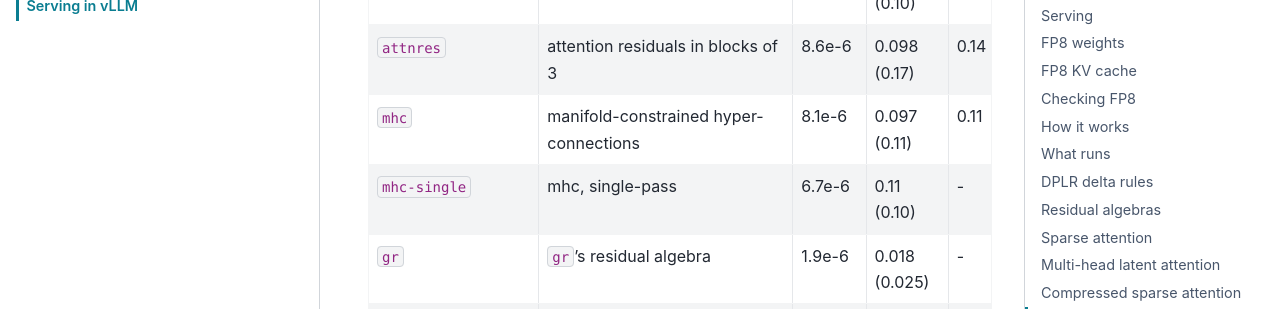
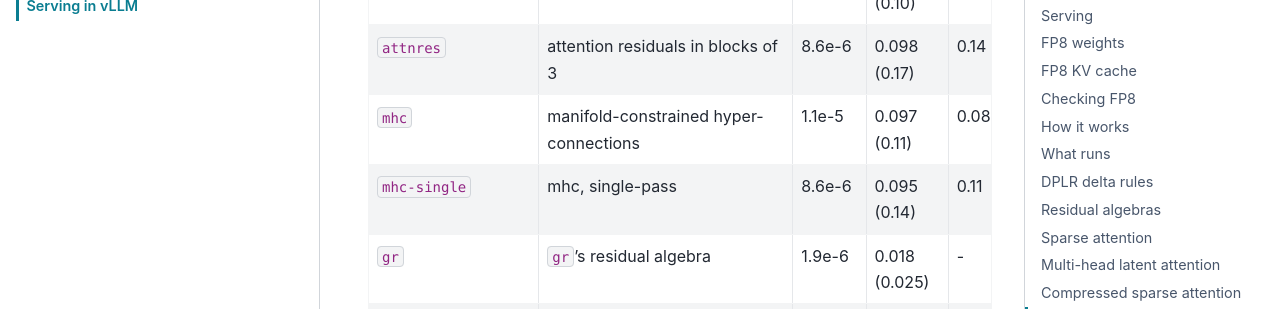
Before and after one commit to pilot7747/bux, a Sphinx documentation site: the page built from docs/export/vllm.md, in a window 1280 px wide and 900 px high, scrolled down 23909 px. Shown: the part 154-463 px from the top of the window. Built offline with Sphinx 7.4.7 and the PyData theme 0.15.4, drawn with Linux system fonts in a browser that asks for light colours.

Commit message:
Docs: the vLLM parity of mhc and mhc-single remeasured on a B300 with mhc's streams started apart (bf16 at TP2 for mhc-single too)
Co-Authored-By: Claude Opus 5.5 <noreply@anthropic.com>

```diff
--- a/docs/export/vllm.md
+++ b/docs/export/vllm.md
@@ -636,8 +636,8 @@ parentheses is bux's own bfloat16 error, against the same reference:
 | `rwkv7-residual` | RWKV-7's value residual through its `v` port, low ranks | 1.3e-5 | 0.11 (0.25) | - |
 | `hc` | hyper-connections, 4 streams | 8.1e-6 | 0.079 (0.10) | 0.086 |
 | `attnres` | attention residuals in blocks of 3 | 8.6e-6 | 0.098 (0.17) | 0.14 |
-| `mhc` | manifold-constrained hyper-connections | 8.1e-6 | 0.097 (0.11) | 0.11 |
-| `mhc-single` | mhc, single-pass | 6.7e-6 | 0.11 (0.10) | - |
+| `mhc` | manifold-constrained hyper-connections | 1.1e-5 | 0.097 (0.11) | 0.086 |
+| `mhc-single` | mhc, single-pass | 8.6e-6 | 0.095 (0.14) | 0.11 |
 | `gr` | `gr`'s residual algebra | 1.9e-6 | 0.018 (0.025) | - |
 | `vpgate` | `vpgate`'s residual algebra | 9.5e-6 | 0.072 (0.13) | - |
 | `engram` | Engram's memory between two blocks, a tied head | 1.4e-5 | 0.097 (0.11) | 0.074 |
```
